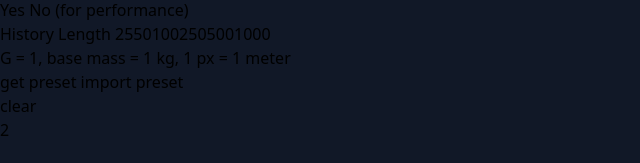
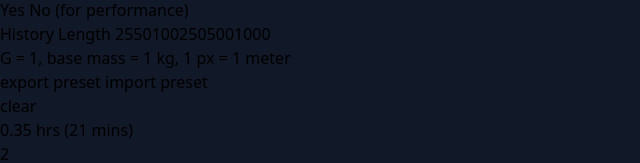
Before and after one commit to CG-Realtime-Gravity/gravity-simulation, a Svelte app: page / in a window 1280 px wide. Shown: the part 1258-1421 px from the top of the page, without its empty margins (0-640 px from the left). Before the commit the page ends 1400 px from the top, so only its background shows below. Built offline with nearby package versions, Linux system fonts and the light colour scheme.

Commit message:
show elapsed time

```diff
--- a/src/App.svelte
+++ b/src/App.svelte
@@ -49,6 +49,15 @@
   $: sim.setHistoryLength(historyLen)
 
   let hasOwnGravity = true
+
+  /**
+   * 1 sim second = 1 real ms second
+   */
+  let elapsedSimMins = 0
+  sim.setOnTimeElapsed((time) => {
+    elapsedSimMins = time / 60
+  })
+  $: elapsedSimHrs = elapsedSimMins / 60
 
   const addMass = (clientX: number, clientY: number) => {
     let rect = canvas.getBoundingClientRect()
@@ -305,7 +314,8 @@
             navigator.clipboard.writeText(preset)
             alert("Preset copied to clipboard")
           }}
-          class="flex w-content underline hover:font-medium">get preset</button
+          class="flex w-content underline hover:font-medium"
+          >export preset</button
         >
         <button
           on:click={() => {
@@ -324,5 +334,9 @@
 </div>
 
 <span class="absolute bottom-5 select-none right-5 text-white/90">
-  {particleCount.toLocaleString("en-US")}
+  <div>
+    {elapsedSimHrs.toFixed(2)} hrs ({elapsedSimMins.toFixed(0).padStart(2, " ")}
+    mins)
+  </div>
+  <div class="text-end">{particleCount.toLocaleString("en-US")}</div>
 </span>
--- a/src/sim.ts
+++ b/src/sim.ts
@@ -15,6 +15,7 @@ export class Sim {
   private accelMin = 0
   private accelMax = 0
   private particleCountOnChange: (count: number) => void = () => {}
+  private onTimeElapsed: (t: number) => void = () => {}
   private drawHistory = true
   private elapsedTime = 0
   private historyLen = 100
@@ -23,6 +24,10 @@ export class Sim {
 
   setMode(mode: Mode) {
     this.mode = mode
+  }
+
+  setOnTimeElapsed(cb: (t: number) => void) {
+    this.onTimeElapsed = cb
   }
 
   setDrawHistory(drawHistory: boolean) {
@@ -62,6 +67,7 @@ export class Sim {
     setInterval(() => {
       this.update()
       this.elapsedTime += 1
+      this.onTimeElapsed(this.elapsedTime)
     }, 1)
   }
 
```
